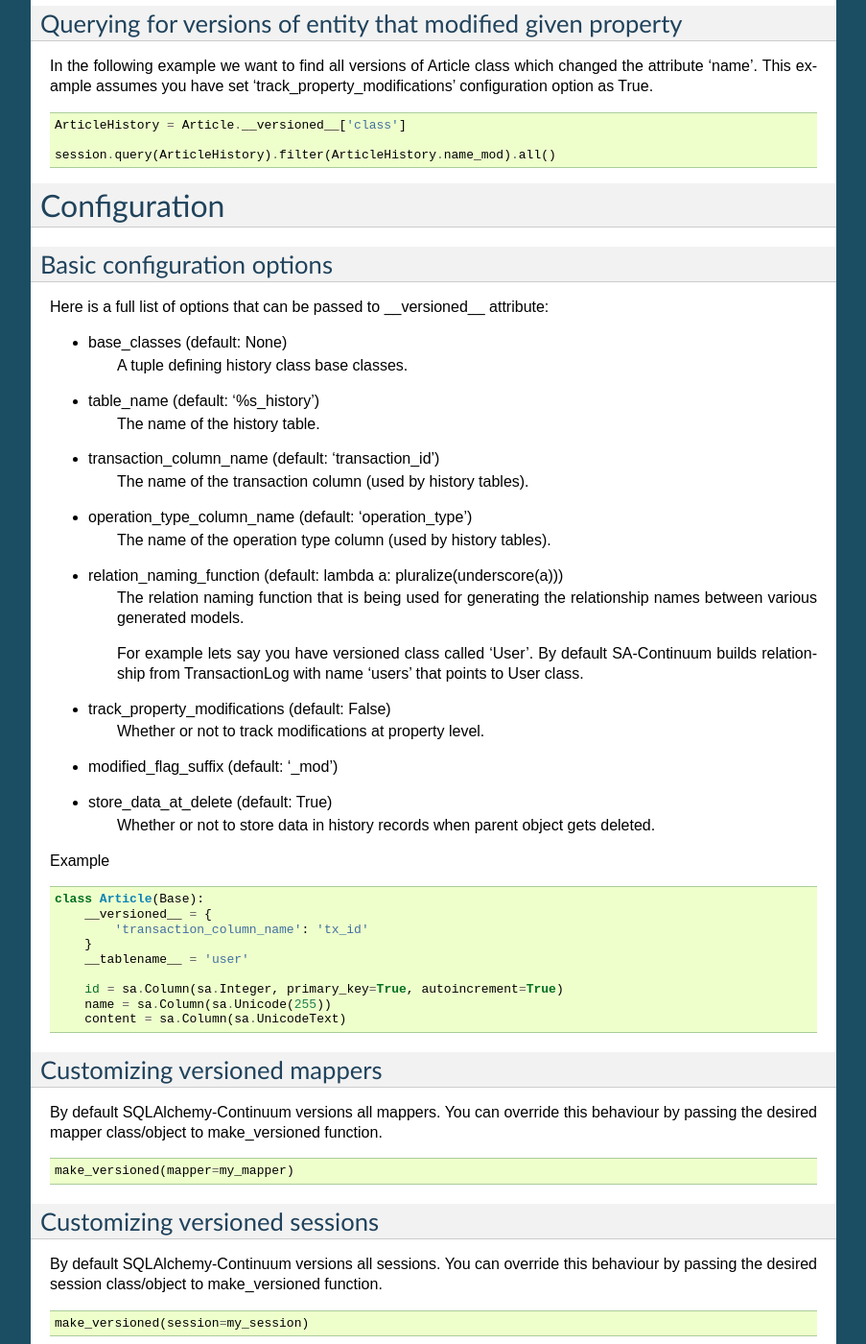
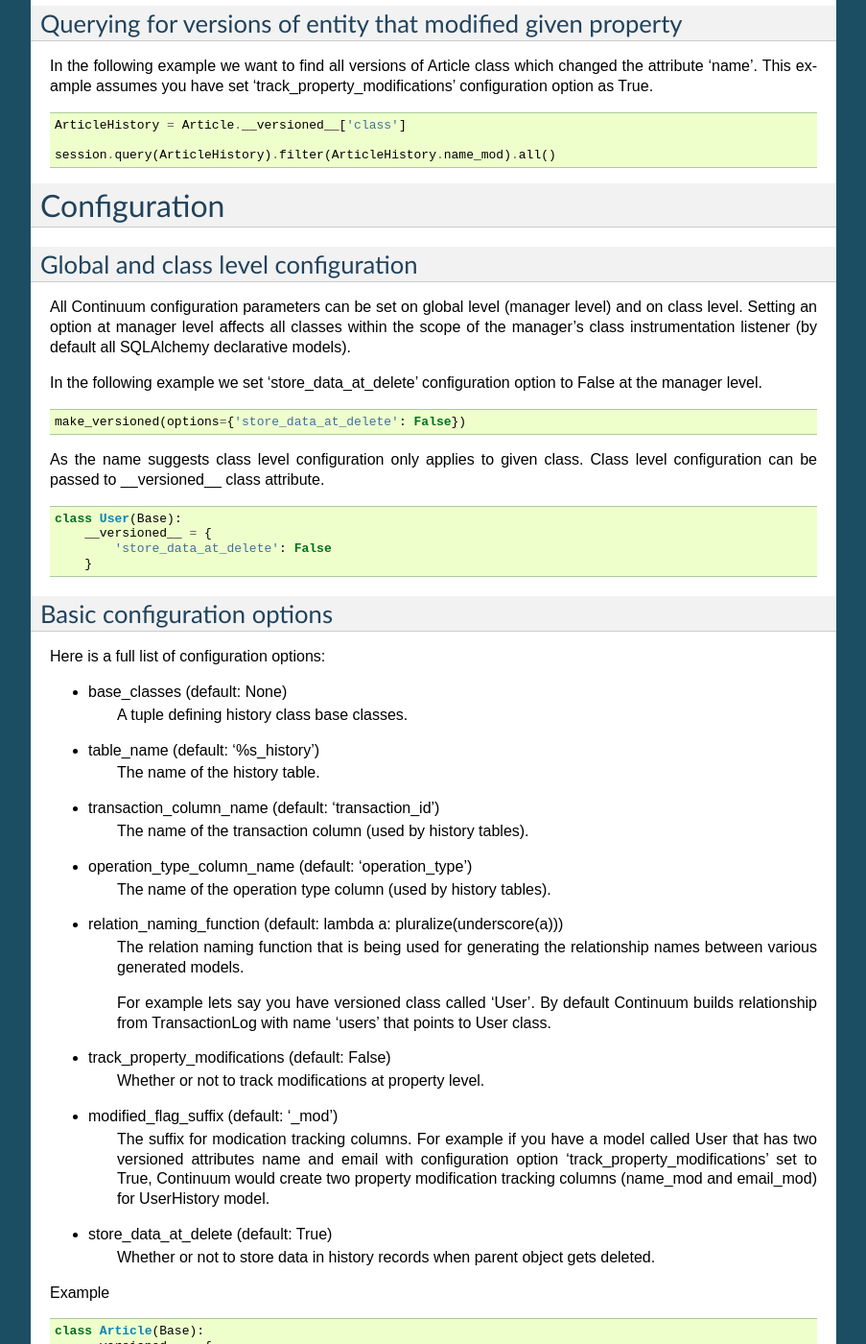
Before and after one commit to kvesteri/sqlalchemy-continuum, a Sphinx documentation site: the page built from docs/index.rst, in a window 1280 px wide and 1400 px high, scrolled down 6364 px. Shown: the whole window at 96% size, without its empty margins (198-1101 px from the left). Built offline with Sphinx 7.4.7, drawn with Linux system fonts in a browser that asks for light colours; some of the changed text lies outside the part shown.

Commit message:
Added more docs

```diff
--- a/docs/index.rst
+++ b/docs/index.rst
@@ -453,10 +453,37 @@ In the following example we want to find all versions of Article class which cha
 Configuration
 =============
 
+Global and class level configuration
+------------------------------------
+
+All Continuum configuration parameters can be set on global level (manager level) and on class level. Setting an option at manager level affects all classes within the scope of the manager's class instrumentation listener (by default all SQLAlchemy declarative models).
+
+In the following example we set 'store_data_at_delete' configuration option to False at the manager level.
+
+::
+
+
+    make_versioned(options={'store_data_at_delete': False})
+
+
+
+As the name suggests class level configuration only applies to given class. Class level configuration can be passed to __versioned__ class attribute.
+
+
+::
+
+
+    class User(Base):
+        __versioned__ = {
+            'store_data_at_delete': False
+        }
+
+
+
 Basic configuration options
 ---------------------------
 
-Here is a full list of options that can be passed to __versioned__ attribute:
+Here is a full list of configuration options:
 
 * base_classes (default: None)
     A tuple defining history class base classes.
@@ -473,12 +500,13 @@ Here is a full list of options that can be passed to __versioned__ attribute:
 * relation_naming_function (default: lambda a: pluralize(underscore(a)))
     The relation naming function that is being used for generating the relationship names between various generated models.
 
-    For example lets say you have versioned class called 'User'. By default SA-Continuum builds relationship from TransactionLog with name 'users' that points to User class.
+    For example lets say you have versioned class called 'User'. By default Continuum builds relationship from TransactionLog with name 'users' that points to User class.
 
 * track_property_modifications (default: False)
     Whether or not to track modifications at property level.
 
 * modified_flag_suffix (default: '_mod')
+    The suffix for modication tracking columns. For example if you have a model called User that has two versioned attributes name and email with configuration option 'track_property_modifications' set to True, Continuum would create two property modification tracking columns (name_mod and email_mod) for UserHistory model.
 
 * store_data_at_delete (default: True)
     Whether or not to store data in history records when parent object gets deleted.
```
